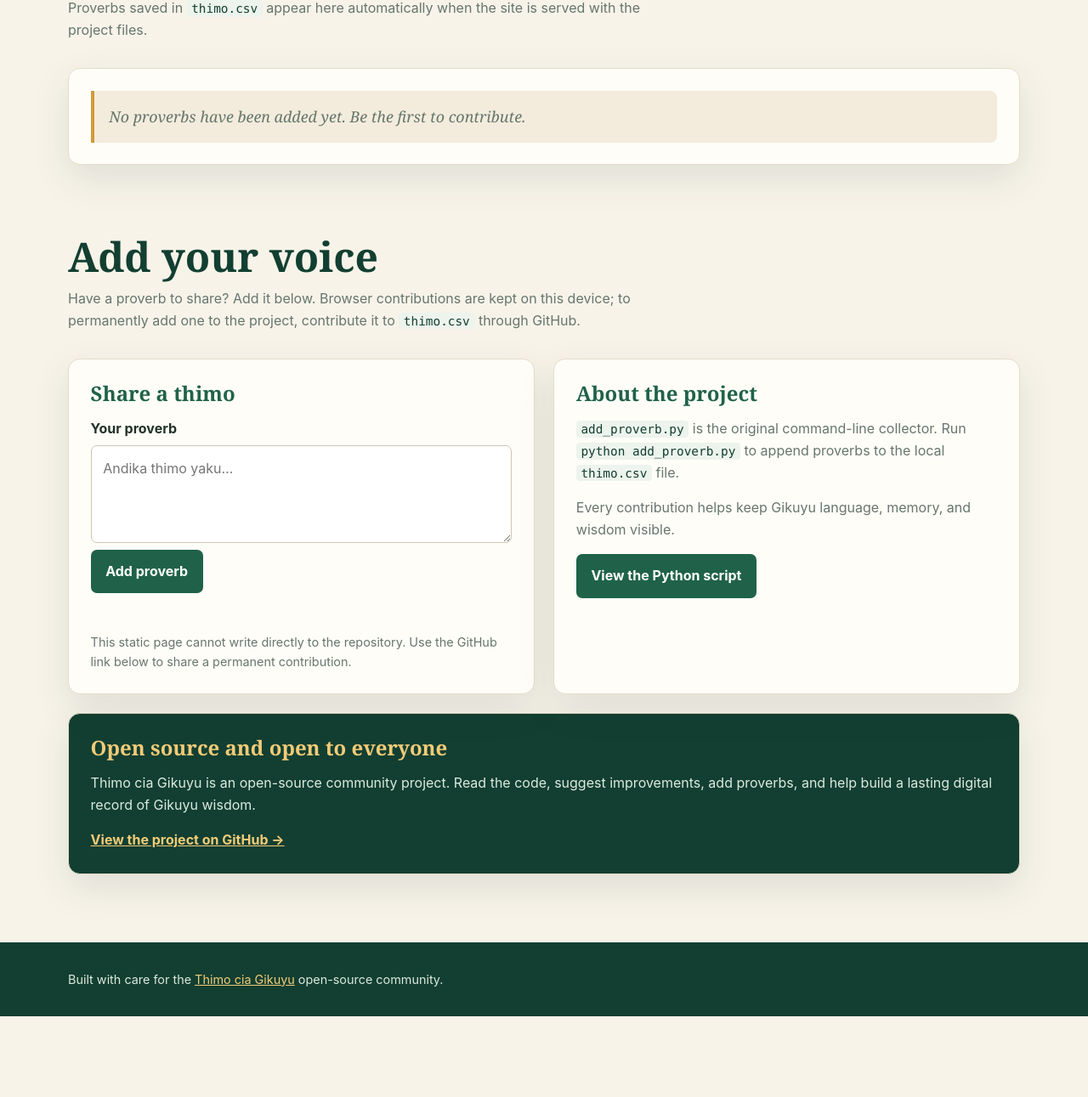
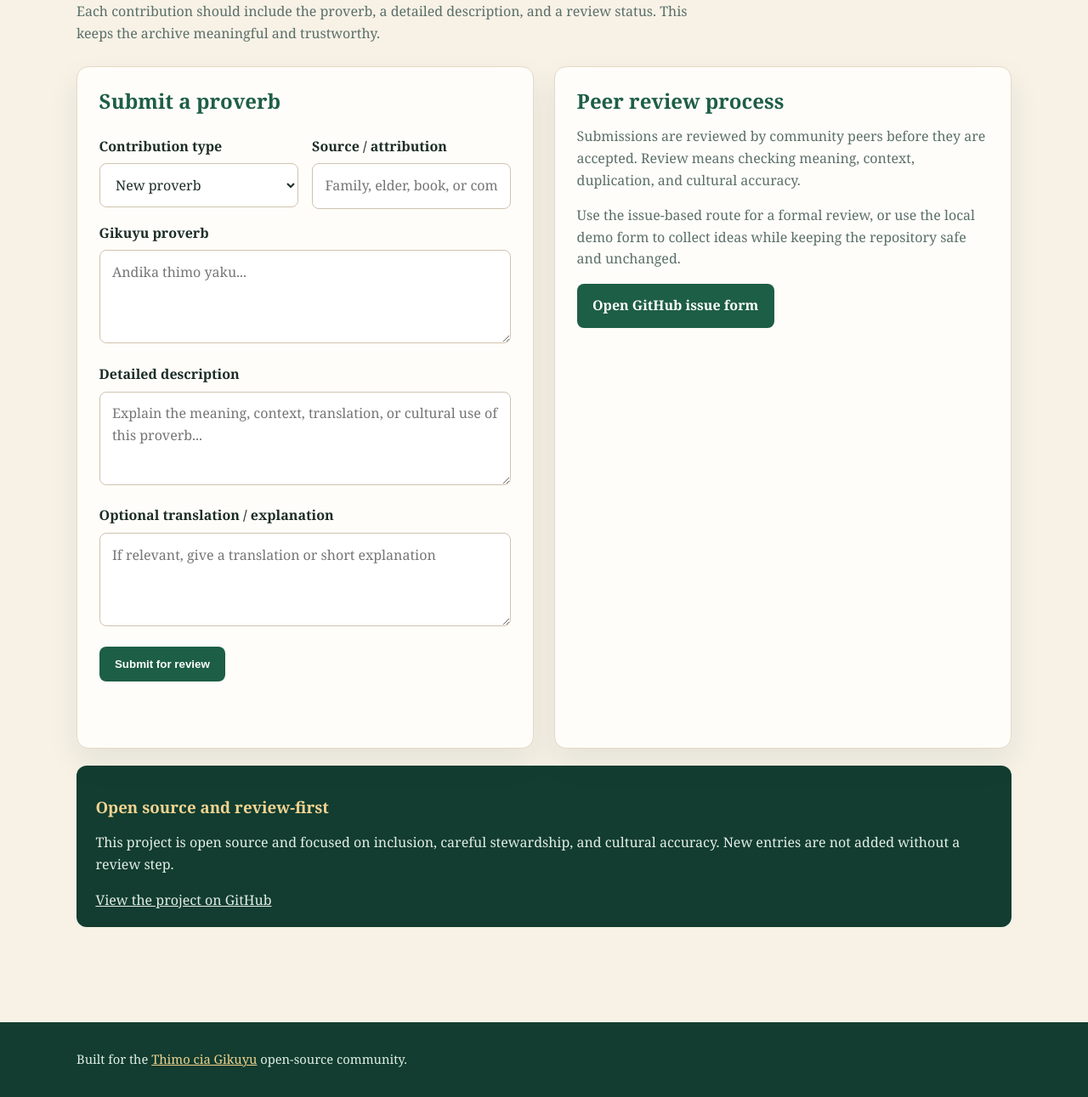
Before and after one commit to samgfour/thimo_cia_gikuyu, a plain HTML site: page index.html in a window 1280 px wide. Shown: the part 1020-2311 px from the top of the page at 85% size. Before the commit the page ends 2216 px from the top, so only its background shows below. Drawn offline with Linux system fonts and the light colour scheme; no server answers.

Commit message:
Add detailed-dictionary-style proverb submission experience with peer-review messaging

```diff
--- a/index.html
+++ b/index.html
@@ -1,68 +1,173 @@
 <!DOCTYPE html>
 <html lang="en">
 <head>
-  <meta charset="UTF-8">
-  <meta name="viewport" content="width=device-width, initial-scale=1.0">
-  <meta name="description" content="Thimo cia Gikuyu — a modern, open-source collection of Gikuyu proverbs and wisdom.">
-  <title>Thimo cia Gikuyu | Gikuyu Proverbs</title>
+  <meta charset="UTF-8" />
+  <meta name="viewport" content="width=device-width, initial-scale=1.0" />
+  <meta name="description" content="Thimo cia Gikuyu — a reviewed community archive of Gikuyu proverbs and their meanings." />
+  <title>Thimo cia Gikuyu</title>
   <style>
     :root {
-      --ink: #213229;
-      --muted: #66766d;
-      --cream: #f7f3e9;
-      --paper: #fffdf8;
-      --green: #1f6249;
-      --green-dark: #123f31;
-      --gold: #d19a3a;
-      --line: #e4dccb;
-      --shadow: 0 16px 45px rgba(24, 57, 43, .10);
+      --ink: #1c2d28;
+      --muted: #5a6f68;
+      --cream: #f7f1e6;
+      --paper: #fffdf9;
+      --green: #1d5e46;
+      --green-dark: #123d30;
+      --gold: #d3a14a;
+      --line: #e5d9c5;
+      --shadow: 0 16px 36px rgba(19, 61, 48, 0.08);
     }
-
     * { box-sizing: border-box; }
     html { scroll-behavior: smooth; }
-    body { margin: 0; color: var(--ink); background: var(--cream); font-family: Inter, ui-sans-serif, system-ui, -apple-system, BlinkMacSystemFont, "Segoe UI", sans-serif; line-height: 1.6; }
-    .wrap { width: min(1120px, calc(100% - 2rem)); margin: 0 auto; }
+    body {
+      margin: 0;
+      background: var(--cream);
+      color: var(--ink);
+      font-family: Georgia, "Times New Roman", serif;
+      line-height: 1.6;
+    }
     a { color: inherit; }
-    header { position: sticky; top: 0; z-index: 10; color: #fff; background: rgba(18, 63, 49, .96); backdrop-filter: blur(10px); }
-    nav { min-height: 70px; display: flex; align-items: center; justify-content: space-between; gap: 1rem; }
-    .brand { color: #fff; font-family: Georgia, serif; font-size: 1.3rem; font-weight: 700; text-decoration: none; }
-    .nav-links { display: flex; align-items: center; gap: 1.2rem; font-size: .92rem; }
-    .nav-links a { color: #e2eee6; text-decoration: none; }
-    .nav-links a:hover { color: #f2cb78; }
-    .button { display: inline-block; padding: .8rem 1.1rem; border: 0; border-radius: 7px; color: #fff; background: var(--green); font: inherit; font-weight: 700; text-decoration: none; cursor: pointer; }
-    .button:hover { background: var(--green-dark); }
-    .button.secondary { color: var(--green-dark); background: #f4d48e; }
-    .hero { padding: 7rem 0 6rem; color: #fff; background: radial-gradient(circle at 85% 15%, rgba(209, 154, 58, .55), transparent 24%), linear-gradient(125deg, #123f31 0%, #267453 100%); }
+    .wrap { width: min(1100px, calc(100% - 2rem)); margin: 0 auto; }
+    header {
+      position: sticky;
+      top: 0;
+      z-index: 20;
+      background: rgba(18, 61, 48, 0.96);
+      color: #fff;
+      backdrop-filter: blur(8px);
+    }
+    nav {
+      min-height: 70px;
+      display: flex;
+      align-items: center;
+      justify-content: space-between;
+      gap: 1rem;
+    }
+    .brand {
+      color: #fff;
+      text-decoration: none;
+      font-size: 1.25rem;
+      font-weight: 700;
+      letter-spacing: 0.04em;
+    }
+    .nav-links {
+      display: flex;
+      align-items: center;
+      gap: 1rem;
+      font-size: 0.92rem;
+    }
+    .nav-links a { color: #e6f2ea; text-decoration: none; }
+    .nav-links a:hover { color: #f1d38f; }
+    .button {
+      display: inline-block;
+      background: var(--green);
+      color: #fff;
+      text-decoration: none;
+      padding: 0.82rem 1.15rem;
+      border-radius: 8px;
+      font-weight: 700;
+      border: none;
+      cursor: pointer;
+    }
+    .button.secondary {
+      background: #f1d38f;
+      color: var(--green-dark);
+    }
+    .hero {
+      padding: 6rem 0 4.5rem;
+      color: #fff;
+      background: radial-gradient(circle at 85% 15%, rgba(211, 161, 74, 0.55), transparent 28%), linear-gradient(130deg, #113d30 0%, #27735a 100%);
+    }
     .hero-content { max-width: 760px; }
-    .eyebrow { margin: 0 0 .8rem; color: #f3cc79; font-size: .78rem; font-weight: 800; letter-spacing: .16em; text-transform: uppercase; }
+    .eyebrow {
+      margin: 0 0 0.75rem;
+      font-size: 0.78rem;
+      letter-spacing: 0.18em;
+      text-transform: uppercase;
+      color: #f1d38f;
+      font-weight: 800;
+    }
     h1, h2, h3 { line-height: 1.15; }
-    h1 { margin: 0 0 1.25rem; font-family: Georgia, serif; font-size: clamp(2.8rem, 8vw, 6rem); letter-spacing: -.055em; }
-    .hero p { max-width: 650px; margin: 0 0 2rem; color: #e4efe8; font-size: clamp(1.05rem, 2vw, 1.25rem); }
-    .hero-actions { display: flex; flex-wrap: wrap; gap: .8rem; }
-    main { padding: 5rem 0; }
-    .section-heading { max-width: 680px; margin-bottom: 2rem; }
-    .section-heading h2 { margin: 0 0 .6rem; color: var(--green-dark); font-family: Georgia, serif; font-size: clamp(2rem, 4vw, 3rem); }
+    h1 { margin: 0 0 1.25rem; font-size: clamp(2.9rem, 7vw, 5.8rem); letter-spacing: -0.05em; }
+    .hero p { color: #e7f0eb; font-size: 1.1rem; max-width: 650px; }
+    .hero-actions { display: flex; flex-wrap: wrap; gap: 0.75rem; margin-top: 2rem; }
+    main { padding: 4rem 0; }
+    .section-heading { max-width: 720px; margin-bottom: 1.6rem; }
+    .section-heading h2 {
+      margin: 0 0 0.5rem;
+      color: var(--green-dark);
+      font-size: clamp(2rem, 4vw, 3rem);
+    }
     .section-heading p { margin: 0; color: var(--muted); }
-    .grid { display: grid; grid-template-columns: repeat(2, minmax(0, 1fr)); gap: 1.4rem; }
-    .card { padding: 1.6rem; border: 1px solid var(--line); border-radius: 14px; background: var(--paper); box-shadow: var(--shadow); }
-    .card h3 { margin: 0 0 .7rem; color: var(--green); font-family: Georgia, serif; font-size: 1.5rem; }
+    .grid { display: grid; grid-template-columns: repeat(2, minmax(0, 1fr)); gap: 1.5rem; }
+    .card {
+      background: var(--paper);
+      border: 1px solid var(--line);
+      border-radius: 14px;
+      box-shadow: var(--shadow);
+      padding: 1.6rem;
+    }
+    .card h3 { margin-top: 0; margin-bottom: 0.7rem; color: var(--green); font-size: 1.5rem; }
     .card p { color: var(--muted); }
-    label { display: block; margin: 1rem 0 .4rem; color: var(--ink); font-weight: 700; }
-    textarea { width: 100%; min-height: 115px; padding: .85rem; resize: vertical; border: 1px solid #cfc6b4; border-radius: 7px; color: var(--ink); background: #fff; font: inherit; }
-    textarea:focus { outline: 3px solid rgba(209, 154, 58, .35); border-color: var(--gold); }
-    .form-note, .status { margin: .8rem 0 0; color: var(--muted); font-size: .9rem; }
-    .status { min-height: 1.4em; color: var(--green); font-weight: 700; }
-    .proverb-list { display: grid; gap: .8rem; padding: 0; margin: 0; list-style: none; }
-    .proverb-list li { padding: 1rem 1.1rem; border-left: 4px solid var(--gold); border-radius: 0 8px 8px 0; background: #f3ecdc; font-family: Georgia, serif; font-size: 1.12rem; }
+    label {
+      display: block;
+      margin-top: 1rem;
+      margin-bottom: 0.45rem;
+      font-weight: 700;
+      color: var(--ink);
+    }
+    input, textarea, select {
+      width: 100%;
+      padding: 0.8rem 0.9rem;
+      border-radius: 8px;
+      border: 1px solid #cfc3af;
+      background: #fff;
+      color: var(--ink);
+      font: inherit;
+    }
+    textarea { min-height: 110px; resize: vertical; }
+    input:focus, textarea:focus, select:focus { outline: 3px solid rgba(211, 161, 74, 0.2); border-color: var(--gold); }
+    .form-row { display: grid; grid-template-columns: 1fr 1fr; gap: 1rem; }
+    .status { min-height: 1.5em; margin-top: 0.8rem; color: var(--green); font-weight: 700; }
+    .proverb-list { list-style: none; margin: 0; padding: 0; display: grid; gap: 0.8rem; }
+    .proverb-list li {
+      background: #f2ead9;
+      border-left: 5px solid var(--gold);
+      border-radius: 0 8px 8px 0;
+      padding: 1rem 1.1rem;
+      font-size: 1.08rem;
+      font-family: Georgia, serif;
+    }
+    .proverb-list li small {
+      display: block;
+      margin-top: 0.5rem;
+      color: var(--muted);
+      font-family: ui-sans-serif, system-ui, sans-serif;
+      font-size: 0.8rem;
+    }
     .empty { color: var(--muted); font-style: italic; }
-    .open-source { margin-top: 1.4rem; color: #dcebe2; background: var(--green-dark); }
-    .open-source h3 { color: #f2cb78; }
-    .open-source p { color: #dcebe2; }
-    .open-source a { color: #f2cb78; font-weight: 700; }
-    .code { padding: .12rem .35rem; border-radius: 4px; color: var(--green-dark); background: #edf3ed; font-family: Consolas, monospace; font-size: .9em; }
-    footer { padding: 2rem 0; color: #dce9df; background: var(--green-dark); font-size: .9rem; }
-    footer a { color: #f2cb78; }
-    @media (max-width: 720px) { .nav-links a:not(.button) { display: none; } .hero { padding: 5rem 0 4rem; } .grid { grid-template-columns: 1fr; } }
+    .review-note {
+      margin-top: 1.25rem;
+      background: var(--green-dark);
+      color: #dfeee5;
+      border-radius: 12px;
+      padding: 1.2rem 1.4rem;
+    }
+    .review-note h3 { color: #f2d391; }
+    .review-note p, .review-note a { color: #e4eee8; }
+    footer {
+      margin-top: 3rem;
+      padding: 2rem 0;
+      background: var(--green-dark);
+      color: #dfeee5;
+      font-size: 0.92rem;
+    }
+    footer a { color: #f1d38f; }
+    @media (max-width: 760px) {
+      .grid, .form-row { grid-template-columns: 1fr; }
+      .nav-links a:not(.button) { display: none; }
+      .hero { padding-top: 4.5rem; }
+    }
   </style>
 </head>
 <body>
@@ -72,120 +177,159 @@
         <a class="brand" href="#top">Thimo cia Gikuyu</a>
         <div class="nav-links">
           <a href="#proverbs">Proverbs</a>
-          <a href="#about">About</a>
-          <a class="button secondary" href="#contribute">Contribute</a>
+          <a href="#contribute">Contribute</a>
+          <a href="#review">Review</a>
+          <a class="button secondary" href="#contribute">Share a Thimo</a>
         </div>
       </nav>
     </div>
   </header>
 
-  <div id="top" class="hero">
+  <section class="hero" id="top">
     <div class="wrap hero-content">
-      <p class="eyebrow">Preserving words · Sharing wisdom</p>
-      <h1>Wisdom that lives in every thimo.</h1>
-      <p>A growing community collection of Gikuyu proverbs. Explore the words of those who came before us and help preserve them for those who come after.</p>
+      <p class="eyebrow">Preserving memory · Reviewing wisdom</p>
+      <h1>Thimo cia Gikuyu</h1>
+      <p>A reviewed collection of Gikuyu proverbs, their meanings, and the living context around them. This project preserves culture through careful entries, clear explanations, and peer review.</p>
       <div class="hero-actions">
-        <a class="button" href="#proverbs">Explore proverbs</a>
-        <a class="button secondary" href="#contribute">Share a thimo</a>
+        <a class="button" href="#proverbs">Explore entries</a>
+        <a class="button secondary" href="#contribute">Add a proverb</a>
       </div>
     </div>
-  </div>
+  </section>
 
   <main class="wrap">
     <section id="proverbs" aria-labelledby="proverbs-title">
       <div class="section-heading">
-        <h2 id="proverbs-title">The proverb collection</h2>
-        <p>Proverbs saved in <span class="code">thimo.csv</span> appear here automatically when the site is served with the project files.</p>
+        <h2 id="proverbs-title">Reviewed proverb archive</h2>
+        <p>Entries are shown here without altering the original collection. New or revised proverbs can be reviewed before they are accepted into the project.</p>
       </div>
       <div class="card">
         <ul id="proverb-list" class="proverb-list" aria-live="polite">
-          <li class="empty">Loading the collection…</li>
+          <li class="empty">No proverb entries loaded yet. Add one below or review the issue-based submission route.</li>
         </ul>
       </div>
     </section>
 
-    <section id="contribute" aria-labelledby="contribute-title" style="margin-top: 5rem;">
+    <section id="contribute" aria-labelledby="contribute-title" style="margin-top: 4.5rem;">
       <div class="section-heading">
-        <h2 id="contribute-title">Add your voice</h2>
-        <p>Have a proverb to share? Add it below. Browser contributions are kept on this device; to permanently add one to the project, contribute it to <span class="code">thimo.csv</span> through GitHub.</p>
+        <h2 id="contribute-title">Add a proverb with context</h2>
+        <p>Each contribution should include the proverb, a detailed description, and a review status. This keeps the archive meaningful and trustworthy.</p>
       </div>
       <div class="grid">
         <form id="proverb-form" class="card">
-          <h3>Share a thimo</h3>
-          <label for="proverb">Your proverb</label>
-          <textarea id="proverb" name="proverb" required maxlength="500" placeholder="Andika thimo yaku…"></textarea>
-          <button class="button" type="submit">Add proverb</button>
+          <h3>Submit a proverb</h3>
+
+          <div class="form-row">
+            <div>
+              <label for="contribution-type">Contribution type</label>
+              <select id="contribution-type" name="contributionType">
+                <option value="New proverb">New proverb</option>
+                <option value="Description or correction for an existing proverb">Description or correction for an existing proverb</option>
+              </select>
+            </div>
+            <div>
+              <label for="source">Source / attribution</label>
+              <input id="source" name="source" type="text" placeholder="Family, elder, book, or community source" />
+            </div>
+          </div>
+
+          <label for="proverb">Gikuyu proverb</label>
+          <textarea id="proverb" name="proverb" required maxlength="500" placeholder="Andika thimo yaku..."></textarea>
+
+          <label for="description">Detailed description</label>
+          <textarea id="description" name="description" required maxlength="1500" placeholder="Explain the meaning, context, translation, or cultural use of this proverb..."></textarea>
+
+          <label for="translation">Optional translation / explanation</label>
+          <textarea id="translation" name="translation" maxlength="1000" placeholder="If relevant, give a translation or short explanation"></textarea>
+
+          <button class="button" type="submit" style="margin-top: 1rem;">Submit for review</button>
           <p id="form-status" class="status" role="status"></p>
-          <p class="form-note">This static page cannot write directly to the repository. Use the GitHub link below to share a permanent contribution.</p>
         </form>
 
-        <div id="about" class="card">
-          <h3>About the project</h3>
-          <p><span class="code">add_proverb.py</span> is the original command-line collector. Run <span class="code">python add_proverb.py</span> to append proverbs to the local <span class="code">thimo.csv</span> file.</p>
-          <p>Every contribution helps keep Gikuyu language, memory, and wisdom visible.</p>
-          <a class="button" href="https://github.com/samgfour/thimo_cia_gikuyu/blob/main/add_proverb.py" target="_blank" rel="noopener">View the Python script</a>
+        <div class="card" id="review">
+          <h3>Peer review process</h3>
+          <p>Submissions are reviewed by community peers before they are accepted. Review means checking meaning, context, duplication, and cultural accuracy.</p>
+          <p>Use the issue-based route for a formal review, or use the local demo form to collect ideas while keeping the repository safe and unchanged.</p>
+          <a class="button" href="https://github.com/samgfour/thimo_cia_gikuyu/issues/new/choose" target="_blank" rel="noopener">Open GitHub issue form</a>
         </div>
       </div>
     </section>
 
-    <section class="card open-source" aria-labelledby="open-source-title">
-      <h3 id="open-source-title">Open source and open to everyone</h3>
-      <p>Thimo cia Gikuyu is an open-source community project. Read the code, suggest improvements, add proverbs, and help build a lasting digital record of Gikuyu wisdom.</p>
-      <a href="https://github.com/samgfour/thimo_cia_gikuyu" target="_blank" rel="noopener">View the project on GitHub →</a>
-    </section>
+    <div class="review-note">
+      <h3>Open source and review-first</h3>
+      <p>This project is open source and focused on inclusion, careful stewardship, and cultural accuracy. New entries are not added without a review step.</p>
+      <a href="https://github.com/samgfour/thimo_cia_gikuyu" target="_blank" rel="noopener">View the project on GitHub</a>
+    </div>
   </main>
 
   <footer>
-    <div class="wrap">Built with care for the <a href="https://github.com/samgfour/thimo_cia_gikuyu">Thimo cia Gikuyu</a> open-source community.</div>
+    <div class="wrap">
+      Built for the <a href="https://github.com/samgfour/thimo_cia_gikuyu">Thimo cia Gikuyu</a> open-source community.
+    </div>
   </footer>
 
   <script>
+    const localKey = 'thimo-cia-gikuyu-review-items';
     const list = document.getElementById('proverb-list');
     const form = document.getElementById('proverb-form');
-    const input = document.getElementById('proverb');
     const status = document.getElementById('form-status');
-    const localKey = 'thimo-cia-gikuyu-local-proverbs';
 
-    function readLocalProverbs() {
-      try { return JSON.parse(localStorage.getItem(localKey)) || []; }
-      catch (error) { return []; }
+    function readLocalEntries() {
+      try {
+        return JSON.parse(localStorage.getItem(localKey)) || [];
+      } catch (error) {
+        return [];
+      }
     }
 
-    function renderProverbs(proverbs) {
+    function saveLocalEntries(entries) {
+      localStorage.setItem(localKey, JSON.stringify(entries));
+    }
+
+    function renderEntries(entries) {
       list.innerHTML = '';
-      if (!proverbs.length) {
-        list.innerHTML = '<li class="empty">No proverbs have been added yet. Be the first to contribute.</li>';
+      if (!entries.length) {
+        list.innerHTML = '<li class="empty">No proverb entries loaded yet. Add one below or review the issue-based submission route.</li>';
         return;
       }
-      proverbs.forEach((proverb) => {
+
+      entries.forEach((entry) => {
         const item = document.createElement('li');
-        item.textContent = proverb;
+        const description = entry.description ? entry.description : 'No detailed description provided yet.';
+        item.innerHTML = `<strong>${entry.proverb}</strong><small>Type: ${entry.contributionType || 'New proverb'} • Review: ${entry.reviewStatus || 'Pending'}<br>${description}</small>`;
         list.appendChild(item);
       });
     }
 
-    async function loadProverbs() {
-      let stored = [];
-      try {
-        const response = await fetch('thimo.csv', { cache: 'no-store' });
-        if (response.ok) stored = (await response.text()).split(/\r?\n/).map(line => line.trim()).filter(Boolean);
-      } catch (error) { /* Local file access may block fetch; local contributions still work. */ }
-      renderProverbs([...stored, ...readLocalProverbs()]);
-    }
-
     form.addEventListener('submit', (event) => {
       event.preventDefault();
-      const proverb = input.value.trim();
-      if (!proverb) return;
-      const contributions = readLocalProverbs();
-      contributions.push(proverb);
-      localStorage.setItem(localKey, JSON.stringify(contributions));
-      input.value = '';
-      status.textContent = 'Your proverb was added on this device. Thank you!';
-      loadProverbs();
+      const proverb = document.getElementById('proverb').value.trim();
+      const description = document.getElementById('description').value.trim();
+      const translation = document.getElementById('translation').value.trim();
+      const source = document.getElementById('source').value.trim();
+      const contributionType = document.getElementById('contribution-type').value;
+
+      if (!proverb || !description) {
+        status.textContent = 'Please add both the proverb and a detailed description.';
+        return;
+      }
+
+      const entries = readLocalEntries();
+      entries.push({
+        proverb,
+        description,
+        translation,
+        source,
+        contributionType,
+        reviewStatus: 'Pending peer review'
+      });
+      saveLocalEntries(entries);
+      renderEntries(entries);
+      form.reset();
+      status.textContent = 'Submitted for peer review. It is stored locally for preview and review purposes.';
     });
 
-    loadProverbs();
+    renderEntries(readLocalEntries());
   </script>
 </body>
 </html>
```
